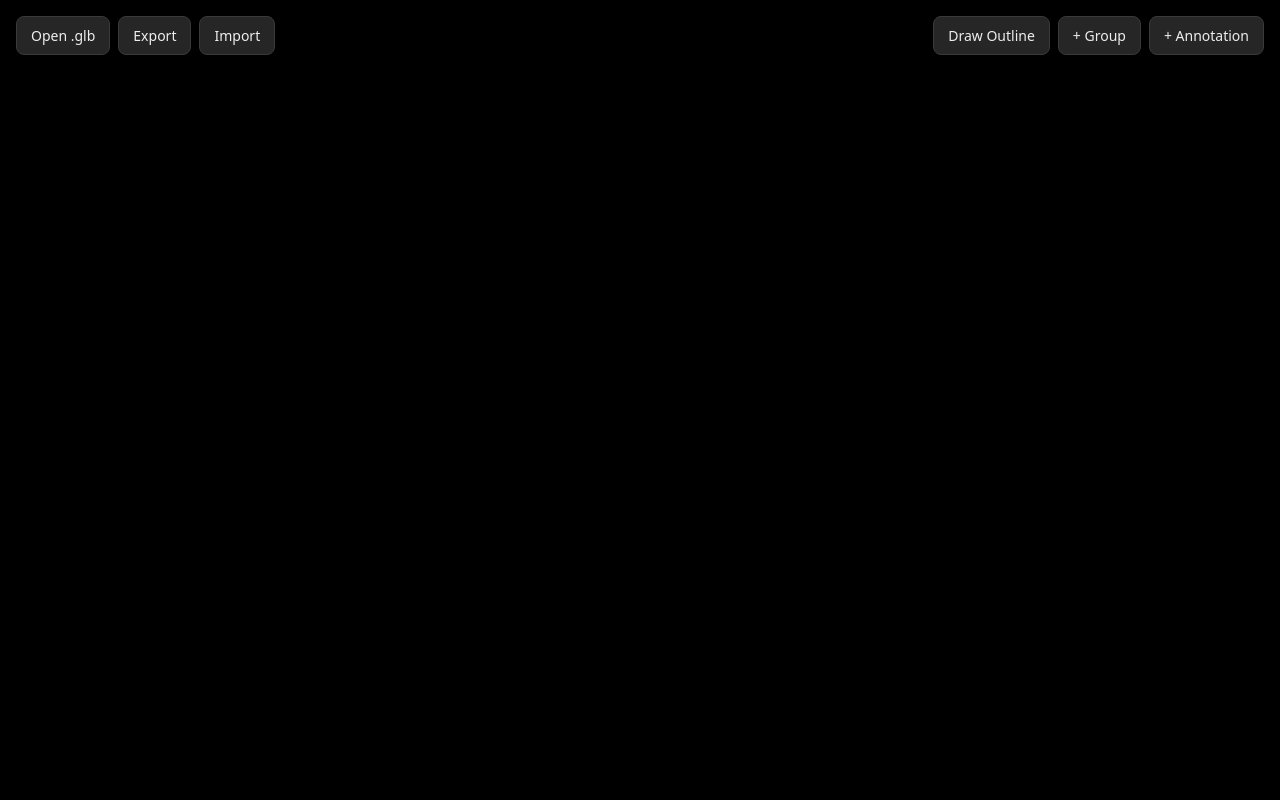
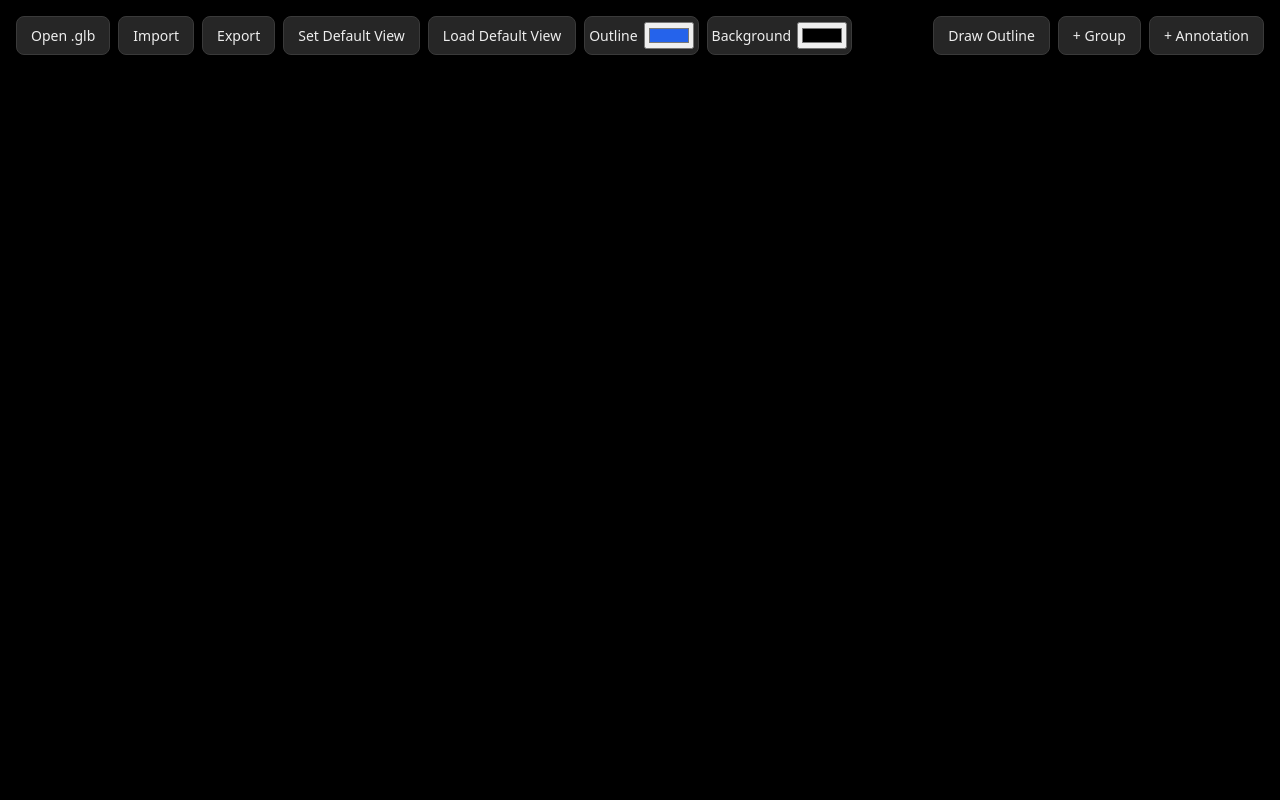
Before and after one commit to minhnguyen9702/CS5099, a Flask app: page / in a window 1280 px wide. Run offline with Flask 3, Linux system fonts and the light colour scheme; some libraries are stand-ins or nearby versions.

Commit message:
let users choose background and outline colors

```diff
--- a/static/annotate.js
+++ b/static/annotate.js
@@ -1,6 +1,6 @@
 import * as THREE from 'three';
 import { createAnnotationStore } from './annotationStore.js';
-import { initOutlineRenderer } from './outlineRenderer.js';
+import { initOutlineRenderer, setOutlineColor } from './outlineRenderer.js';
 import { initAnnotationLoader } from './annotationLoader.js';
 import { initAnnotationPanel } from './annotationPanel.js';
 import { initAnnotationPicker } from './annotationPicker.js';
@@ -17,7 +17,11 @@ export function initAnnotation({ scene, camera, renderer, controls, getModel, ge
   const newGroupButton = document.getElementById('new-group');
   const newAnnotationButton = document.getElementById('new-annotation');
   const outlineButton = document.getElementById('outline');
+  const outlineColorInput = document.getElementById('outlineColor');
   const hint = document.getElementById('hint');
+
+  setOutlineColor(outlineColorInput.value);
+  outlineColorInput.addEventListener('input', (e) => setOutlineColor(e.target.value));
 
   const store = createAnnotationStore();
   const outlines = initOutlineRenderer({ scene, getModel });
@@ -185,8 +189,6 @@ export function initAnnotation({ scene, camera, renderer, controls, getModel, ge
   }
 
   function importAnnotation(record, groupId) {
-    // An annotation with nothing drawable left is dropped rather than imported
-    // invisible, so the outlines are built before the annotation is created.
     const built = (record.outlines || []).filter(isDrawable).map(buildOutline);
     if (!built.length) return;
 
--- a/static/main.js
+++ b/static/main.js
@@ -21,6 +21,12 @@ const camera = new THREE.PerspectiveCamera(
   2000,
 );
 camera.up.set(0, 1, 0);
+
+
+// background color (driven by the toolbar picker)
+const bgColorInput = document.getElementById('bgColor');
+scene.background = new THREE.Color(bgColorInput.value);
+bgColorInput.addEventListener('input', (e) => scene.background.set(e.target.value));
 
 
 // lighting
--- a/static/outlineRenderer.js
+++ b/static/outlineRenderer.js
@@ -13,6 +13,19 @@ const MARKER_MATERIAL = new THREE.MeshBasicMaterial({ color: 0x2563eb });
 
 const OUTLINE_MATERIAL = new LineMaterial({ color: 0x2563eb, linewidth: 1 });
 const SELECTED_OUTLINE_MATERIAL = new LineMaterial({ color: 0x2563eb, linewidth: 3 });
+
+// All outline and marker materials share one color, driven by the toolbar picker.
+const COLORED_MATERIALS = [
+  EDIT_MARKER_MATERIAL,
+  EDIT_OUTLINE_MATERIAL,
+  MARKER_MATERIAL,
+  OUTLINE_MATERIAL,
+  SELECTED_OUTLINE_MATERIAL,
+];
+
+export function setOutlineColor(hex) {
+  for (const material of COLORED_MATERIALS) material.color.set(hex);
+}
 
 function updateOutlineResolution() {
   for (const material of [OUTLINE_MATERIAL, SELECTED_OUTLINE_MATERIAL]) {
--- a/static/styles.css
+++ b/static/styles.css
@@ -26,6 +26,24 @@ canvas {
 .toolbar-right {
     display: flex;
     gap: 8px;
+}
+
+.color-field {
+    display: flex;
+    align-items: center;
+    gap: 6px;
+    pointer-events: auto;
+    padding: 0 4px;
+    border-radius: 8px;
+    background: #262626;
+    border: 1px solid #3a3a3a;
+    color: #eee;
+    font: 14px ui-sans-serif, system-ui, sans-serif;
+    cursor: pointer;
+}
+
+.color-field input[type="color"] {
+    cursor: pointer;
 }
 
 .btn {
@@ -57,7 +75,7 @@ canvas {
     font: 13px ui-sans-serif, system-ui, sans-serif;
     padding: 8px 12px;
     border-radius: 8px;
-    background: rgba(0, 0, 0, 0.6);
+    background: rgba(0, 0, 0, 0.8);
     color: #eee;
     pointer-events: none;
 }
@@ -72,7 +90,7 @@ canvas {
     overflow-y: auto;
     padding: 8px;
     border-radius: 8px;
-    background: rgba(0, 0, 0, 0.6);
+    background: rgba(0, 0, 0, 0.8);
     color: #eee;
     font: 14px ui-sans-serif, system-ui, sans-serif;
     scrollbar-width: thin;
@@ -131,7 +149,8 @@ canvas {
 #panel .annotation-head {
     display: flex;
     align-items: center;
-    padding: 4px 6px;
+    justify-content: space-between;
+    padding: 8px 6px;
     border-radius: 6px;
     background: rgba(255, 255, 255, 0.08);
     cursor: pointer;
@@ -148,7 +167,7 @@ canvas {
 /* Reads as the annotation's title until it's focused for renaming. */
 #panel .annotation-name {
     min-width: 0;
-    flex: 1;
+    flex: 0 1 170px;
     padding: 1px 3px;
     border: 1px solid transparent;
     border-radius: 4px;
--- a/templates/index.html
+++ b/templates/index.html
@@ -12,8 +12,18 @@
     <div class="toolbar">
         <div class="toolbar-left">
             <button class="btn" id="open">Open .glb</button>
+            <button class="btn" id="import">Import</button>
             <button class="btn" id="export">Export</button>
-            <button class="btn" id="import">Import</button>
+            <button class="btn" id="save-view">Set Default View</button>
+            <button class="btn" id="load-view">Load Default View</button>
+            <label class="color-field">
+                Outline
+                <input type="color" id="outlineColor" value="#2563eb">
+            </label>
+            <label class="color-field">
+                Background
+                <input type="color" id="bgColor" value="#000000">
+            </label>
         </div>
         <div class="toolbar-right">
             <button class="btn" id="outline">Draw Outline</button>
```
